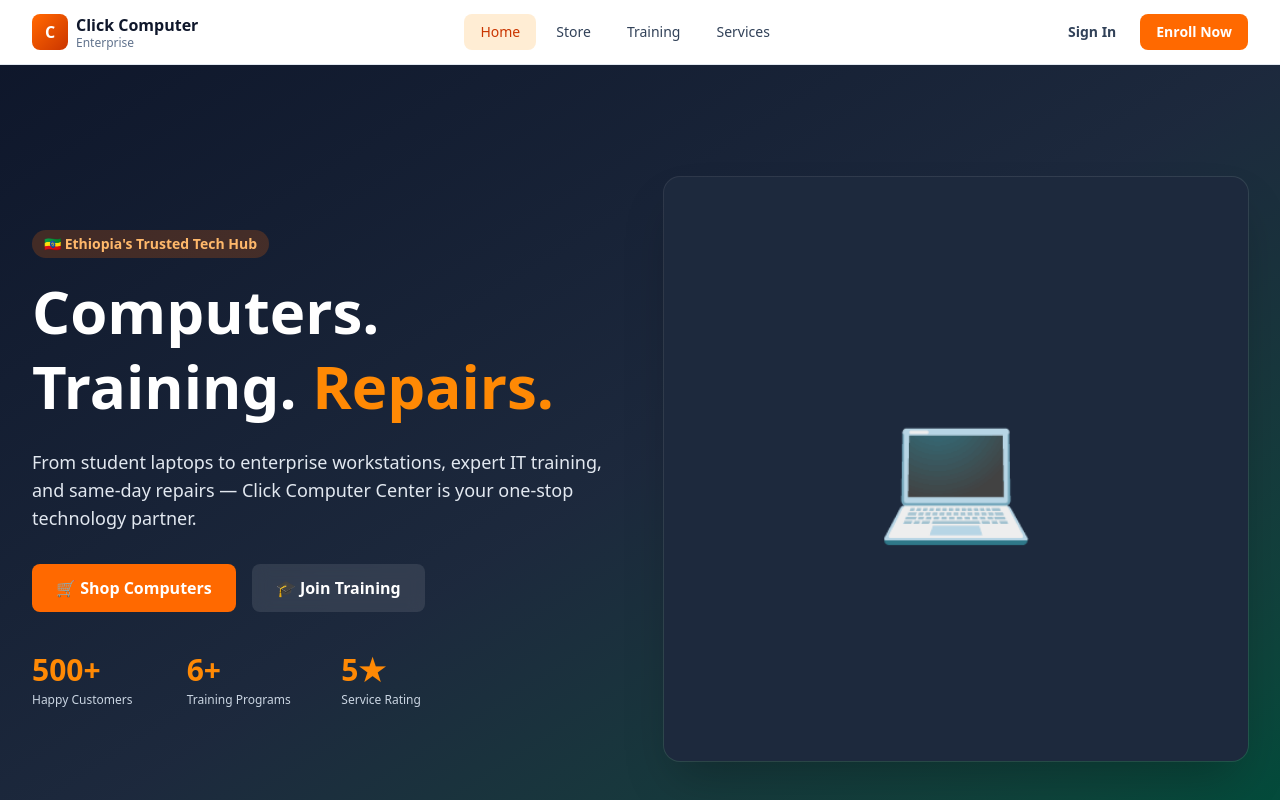
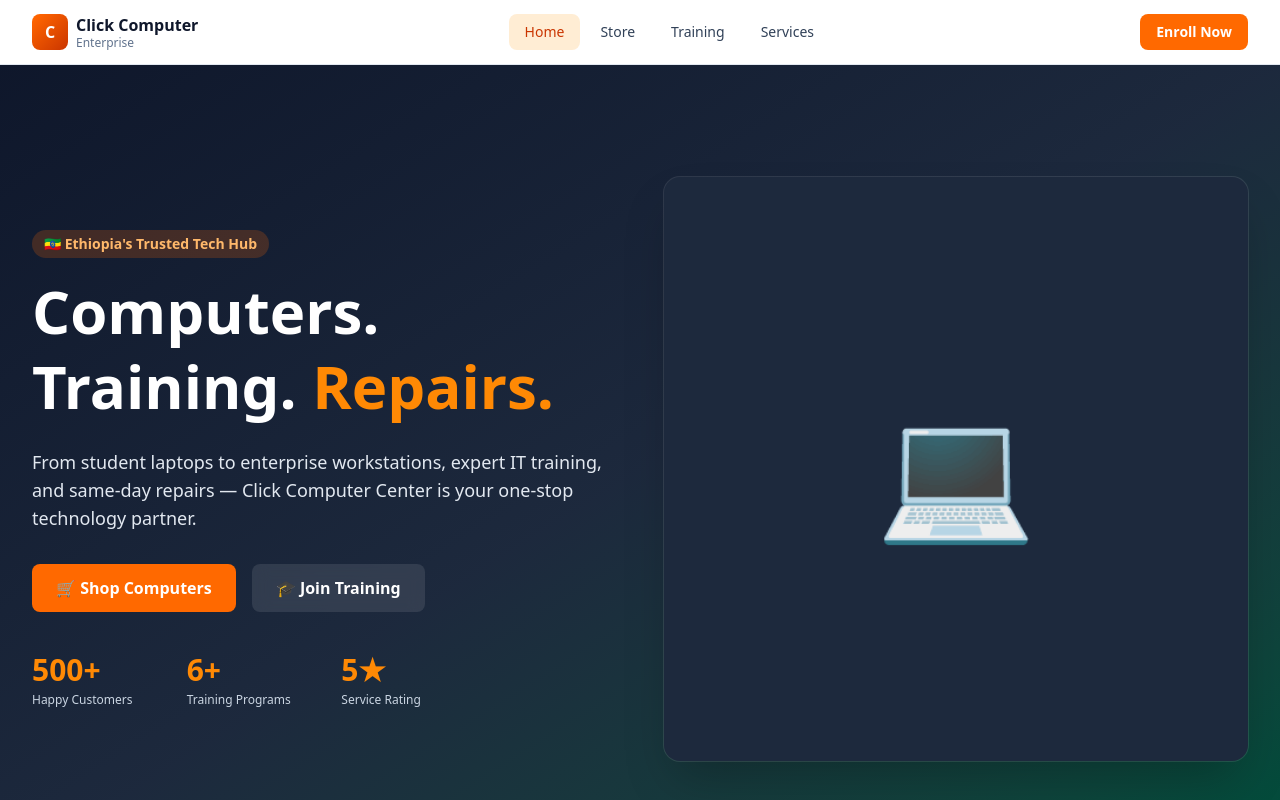
Before and after one commit to abulmalik-6304/Click-Computer-Center, a Next.js app: page / in a window 1280 px wide. Shown: the top 800 px of the page. Built offline with nearby package versions, Linux system fonts and the light colour scheme.

Commit message:
Update PublicNav.tsx

```diff
--- a/src/components/public/PublicNav.tsx
+++ b/src/components/public/PublicNav.tsx
@@ -54,12 +54,6 @@ export default function PublicNav() {
           {/* Right actions */}
           <div className="flex items-center gap-2">
             <Link
-              href="/login"
-              className="hidden sm:inline-block px-4 py-2 text-sm font-semibold text-slate-700 hover:text-slate-900 rounded-lg hover:bg-slate-100"
-            >
-              Sign In
-            </Link>
-            <Link
               href="/training/register"
               className="hidden sm:inline-block px-4 py-2 text-sm font-semibold text-white bg-orange-500 hover:bg-orange-600 rounded-lg"
             >
@@ -96,13 +90,6 @@ export default function PublicNav() {
               );
             })}
             <Link
-              href="/login"
-              onClick={() => setOpen(false)}
-              className="block px-4 py-2.5 rounded-lg text-sm font-medium text-slate-700 hover:bg-slate-100"
-            >
-              Sign In
-            </Link>
-            <Link
               href="/training/register"
               onClick={() => setOpen(false)}
               className="block px-4 py-2.5 rounded-lg text-sm font-semibold text-white bg-orange-500 hover:bg-orange-600 text-center"
```
